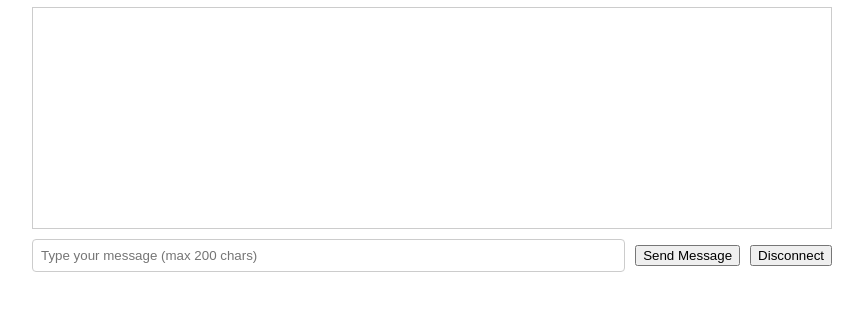
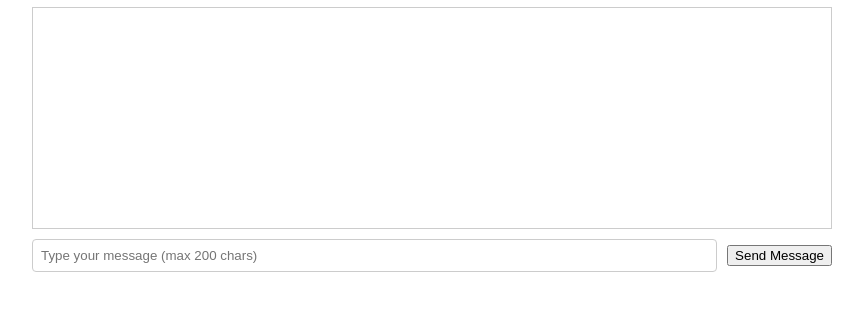
Before and after one commit to TimoWilhelm/hello-chat-starter, a website: page public/index.html in a window 1280 px wide. Shown: the part 131-442 px from the top of the page, without its empty margins (208-1071 px from the left). Drawn offline with Linux system fonts and the light colour scheme.

Commit message:
remove disconnect

```diff
--- a/public/index.html
+++ b/public/index.html
@@ -63,7 +63,6 @@
 		<form id="messageForm" action="">
 			<input type="text" id="messageInput" placeholder="Type your message (max 200 chars)" maxlength="200" required />
 			<button type="submit" id="sendButton">Send Message</button>
-			<button type="button" onclick="disconnect()">Disconnect</button>
 		</form>
 
 		<script type="module">
@@ -203,19 +202,6 @@
 				}
 			}
 
-			function disconnect() {
-				if (ws && ws.readyState === WebSocket.OPEN) {
-					// Close WebSocket with normal closure code
-					ws.close(1000, 'User initiated disconnect');
-					statusElement.textContent = 'Status: Disconnected';
-					statusElement.style.color = 'red';
-					sendButton.disabled = true;
-					addMessage('System', 'Manually disconnected from server');
-				} else {
-					addMessage('System', 'Already disconnected');
-				}
-			}
-
 			function addMessage(source, message, serverTimestamp = null) {
 				// Create message element
 				const messageElement = document.createElement('div');
```
